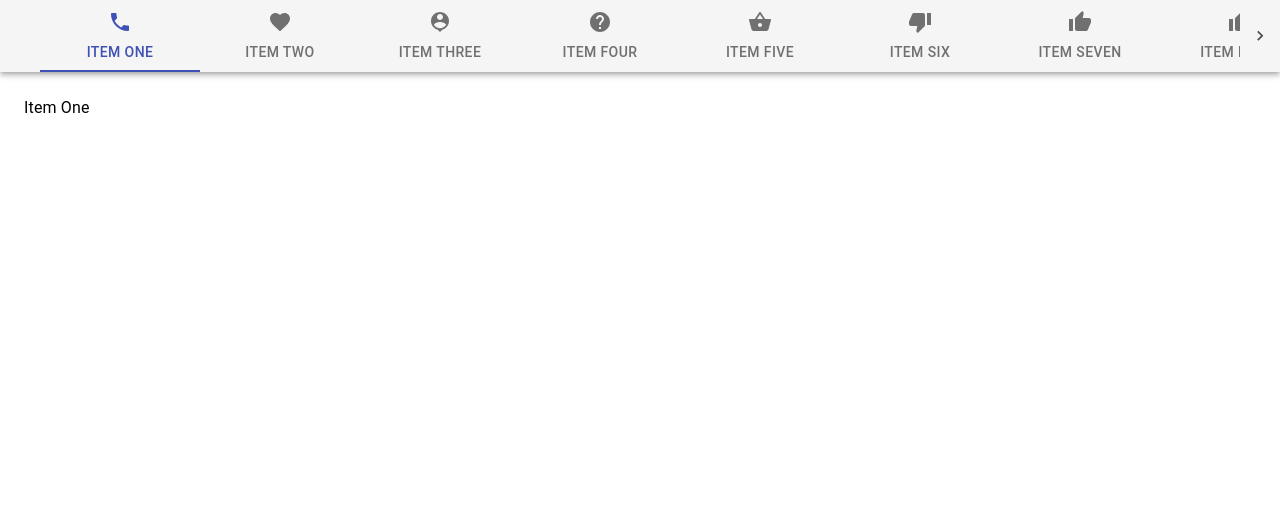
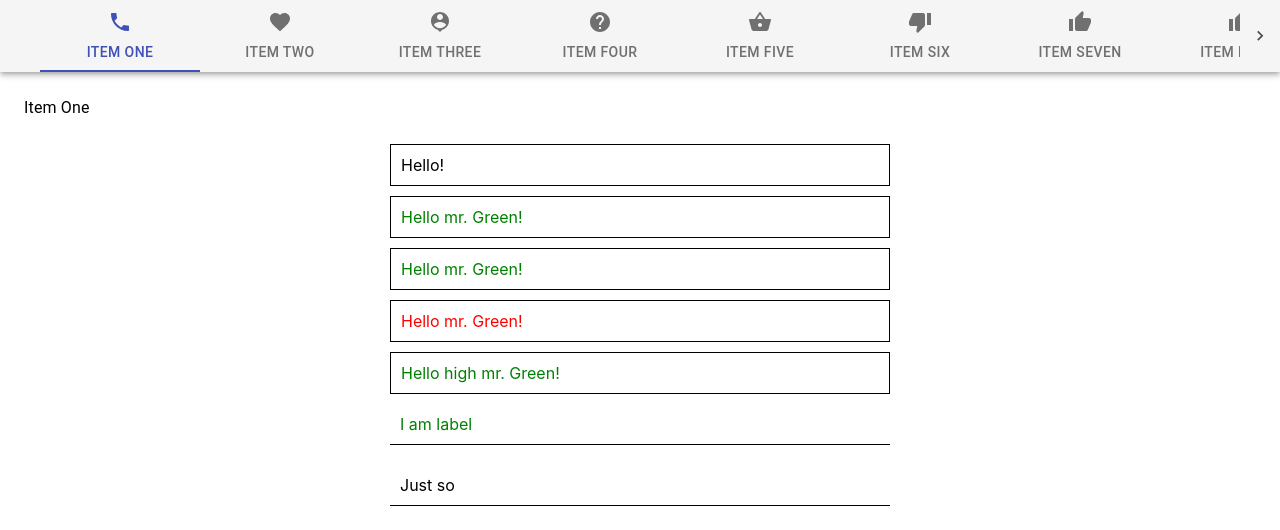
Before and after one commit to oleggerus/react-app, a React app: page / in a window 1280 px wide. Shown: the top 530 px of the page. Built offline with nearby package versions, Linux system fonts and the light colour scheme.

Commit message:
lesson 1

```diff
--- a/package.json
+++ b/package.json
@@ -51,6 +51,7 @@
     "postcss-normalize": "8.0.1",
     "postcss-preset-env": "6.7.0",
     "postcss-safe-parser": "5.0.2",
+    "prop-types": "^15.7.2",
     "react": "^17.0.1",
     "react-app-polyfill": "^2.0.0",
     "react-dev-utils": "^11.0.0",
--- a/src/App.css
+++ b/src/App.css
@@ -1,3 +1,9 @@
 :root {
   --main-there-color: red;
 }
+
+.App main {
+  display: flex;
+  justify-content: center;
+  align-items: center;
+}
--- a/src/App.js
+++ b/src/App.js
@@ -1,4 +1,8 @@
-import ScrollableTabs from "./Components/ScrollableTabs";
+import React from "react";
+import Lesson1 from "./components/Lesson1";
+import ScrollableTabs from "./components/ScrollableTabs";
+
+import "./App.css";
 
 function App() {
   return (
@@ -6,6 +10,9 @@ function App() {
       <header className="App-header">
         <ScrollableTabs></ScrollableTabs>
       </header>
+      <main>
+        <Lesson1 />
+      </main>
     </div>
   );
 }
--- /dev/null
+++ b/src/components/Lesson1/index.css
@@ -0,0 +1,9 @@
+.lesson1 {
+  display: flex;
+  flex-direction: column;
+  width: 500px;
+}
+
+.lesson1 > * + * {
+  margin-top: 10px;
+}
--- /dev/null
+++ b/src/components/Lesson1/index.js
@@ -0,0 +1,81 @@
+import React from "react";
+import PropTypes from "prop-types";
+
+import "./index.css";
+
+const Card = ({ text, color }) => {
+  return (
+    <div style={{ padding: 10, border: "1px solid black", color }}>{text}</div>
+  );
+};
+
+const Label = ({ text, color }) => {
+  return (
+    <div style={{ padding: 10, borderBottom: "1px solid black", color }}>
+      {text}
+    </div>
+  );
+};
+
+const GreenCard = ({ color, ...props }) => {
+  return <Card {...props} color={"green"} />;
+};
+
+const CanBeGreenCard = props => {
+  return <Card color={"green"} {...props} />;
+};
+
+const withGreenColor = WrappedComponent => {
+  const WithGreenColor = props => (
+    <WrappedComponent {...props} color={"green"} />
+  );
+  WithGreenColor.displayName = `withGreenColor${
+    WrappedComponent.displayName ?? WrappedComponent.name ?? "Component"
+  }`;
+
+  return WithGreenColor;
+};
+
+const HocGreenCard = withGreenColor(Card);
+const HocGreenLabel = withGreenColor(Label);
+
+const TextElement = ({ component: Component, ...props }) => {
+  return (
+    <div className={"myTextElement"}>
+      {Component && <Component {...props} />}
+    </div>
+  );
+};
+
+TextElement.defaultProps = {
+  //   Component: Label,
+};
+
+TextElement.propTypes = {
+  component: PropTypes.elementType.isRequired,
+  randomProp: (props, propName, componentName, ...rest) => {
+    // console.log(props, propName, componentName);
+    // console.log(...rest);
+    const value = props[propName];
+
+    if (!value)
+      return new Error(`${componentName} has no ${propName} set. DO SOMETHING`);
+  },
+};
+
+const Main = () => {
+  return (
+    <div className={"lesson1"}>
+      <Card text={"Hello!"} />
+      <GreenCard text={"Hello mr. Green!"} color={"red"} />
+      <CanBeGreenCard text={"Hello mr. Green!"} />
+      <CanBeGreenCard text={"Hello mr. Green!"} color={"red"} />
+      <HocGreenCard text={"Hello high mr. Green!"} color={"red"} />
+      <HocGreenLabel text={"I am label"} />
+      <TextElement text={"Error"} />
+      <TextElement component={Label} text={"Just so"} />
+    </div>
+  );
+};
+
+export default Main;
```
Also changed, not shown: src/setupTests.js (deleted, +0 -5 lines), 1 other file (tests, documents, lock files or other folders).
